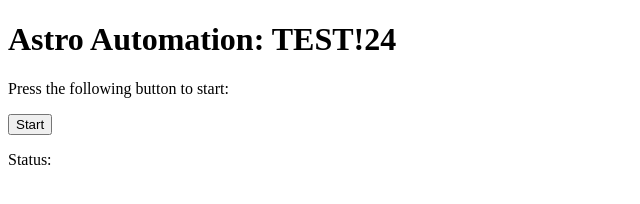
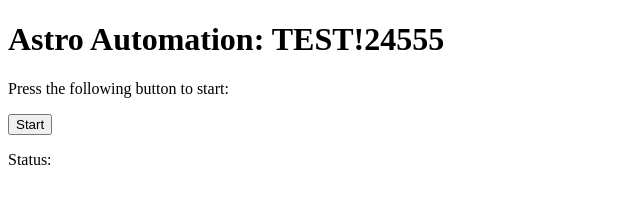
Before and after one commit to hamzaazam430/hamzaazam430.astro.uat.co, a website: page index_dev.html in a window 1280 px wide. Shown: the full height of the page, 0-640 px from the left. Drawn offline with Linux system fonts and the light colour scheme.

Commit message:
25 commit

```diff
--- a/index_dev.html
+++ b/index_dev.html
@@ -6,7 +6,7 @@
     </title>
   </head>
   <body>
-    <h1>Astro Automation: TEST!24</h1>
+    <h1>Astro Automation: TEST!24555</h1>
     <p>Press the following button to start:</p>
     <button onclick="startWorker()">Start</button>
     <p>Status: <output id="result"></output></p>
--- a/request_dev.js
+++ b/request_dev.js
@@ -32,12 +32,12 @@ fetch("https://oaf7f6gd22mwknracpnhfkilqm0tpsii.lambda-url.us-east-1.on.aws/")
 	.then(response => {
     response.json();
     console.log("response receieved!");
-    alert ("Hello world!");
+
   })
   //.then(_alert => window.alert("Hello world"))
   .then(result => console.log(result))
   .catch(error => console.log('error', error));
-
+  alert ("Hello world!");
   //console.log("response" + response)
   //console.log("result" + result)
 
```
